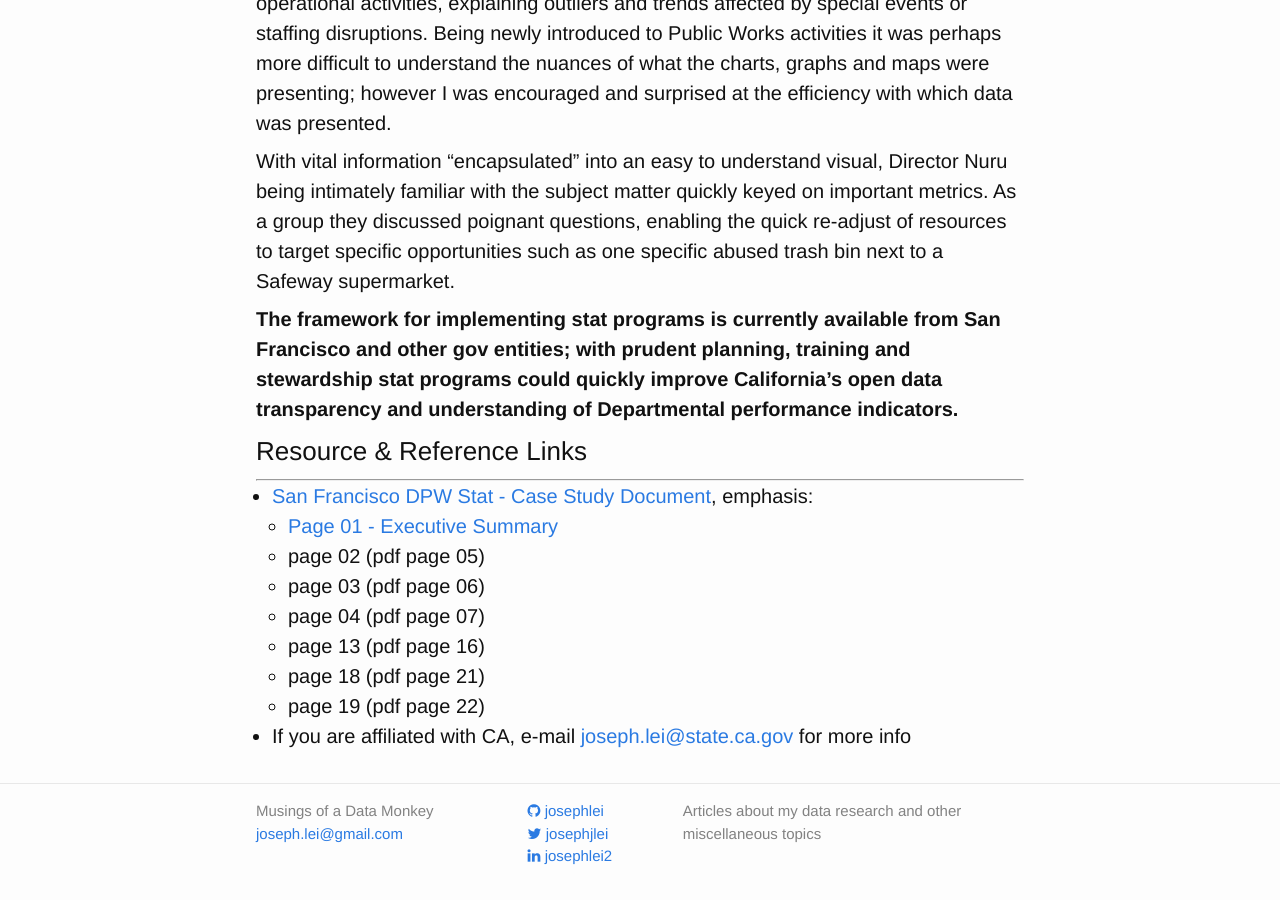
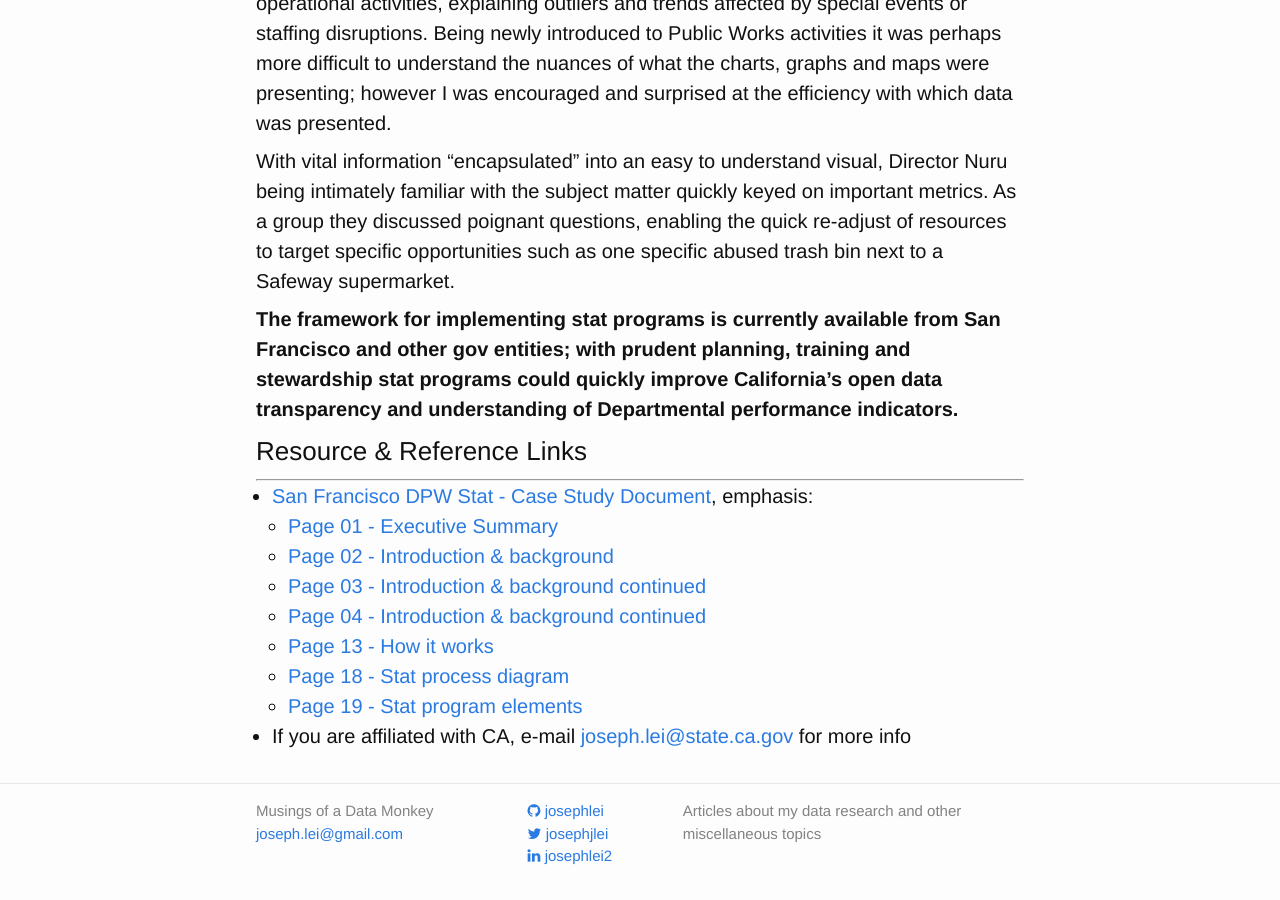
Before and after one commit to josephlei/jjl-website, a Jekyll site: the page built from _posts/2016-09-13-sfpwstat.markdown, in a window 1280 px wide and 900 px high, scrolled down 743 px. Built offline with Jekyll 4.4.1, drawn with Linux system fonts in a browser that asks for light colours; nearby versions of some CDN libraries.

Commit message:
direct links

```diff
--- a/_posts/2016-09-13-sfpwstat.markdown
+++ b/_posts/2016-09-13-sfpwstat.markdown
@@ -27,10 +27,10 @@ With vital information "encapsulated" into an easy to understand visual, Directo
 
 * [San Francisco DPW Stat - Case Study Document](http://sfcontroller.org/sites/default/files/FileCenter/Documents/6219-DPW%20Stat%20case.pdf), emphasis:
   * [Page 01 - Executive Summary](http://sfcontroller.org/sites/default/files/FileCenter/Documents/6219-DPW%20Stat%20case.pdf#page=4)
-  * page 02 (pdf page 05)
-  * page 03 (pdf page 06)
-  * page 04 (pdf page 07)
-  * page 13 (pdf page 16)
-  * page 18 (pdf page 21)
-  * page 19 (pdf page 22)
+  * [Page 02 - Introduction & background](http://sfcontroller.org/sites/default/files/FileCenter/Documents/6219-DPW%20Stat%20case.pdf#page=5)
+  * [Page 03 - Introduction & background continued](http://sfcontroller.org/sites/default/files/FileCenter/Documents/6219-DPW%20Stat%20case.pdf#page=6)
+  * [Page 04 - Introduction & background continued](http://sfcontroller.org/sites/default/files/FileCenter/Documents/6219-DPW%20Stat%20case.pdf#page=7)
+  * [Page 13 - How it works](http://sfcontroller.org/sites/default/files/FileCenter/Documents/6219-DPW%20Stat%20case.pdf#page=16)
+  * [Page 18 - Stat process diagram](http://sfcontroller.org/sites/default/files/FileCenter/Documents/6219-DPW%20Stat%20case.pdf#page=21)
+  * [Page 19 - Stat program elements](http://sfcontroller.org/sites/default/files/FileCenter/Documents/6219-DPW%20Stat%20case.pdf#page=22)
 * If you are affiliated with CA, e-mail [joseph.lei@state.ca.gov](mailto:joseph.lei@state.ca.gov) for more info
```
